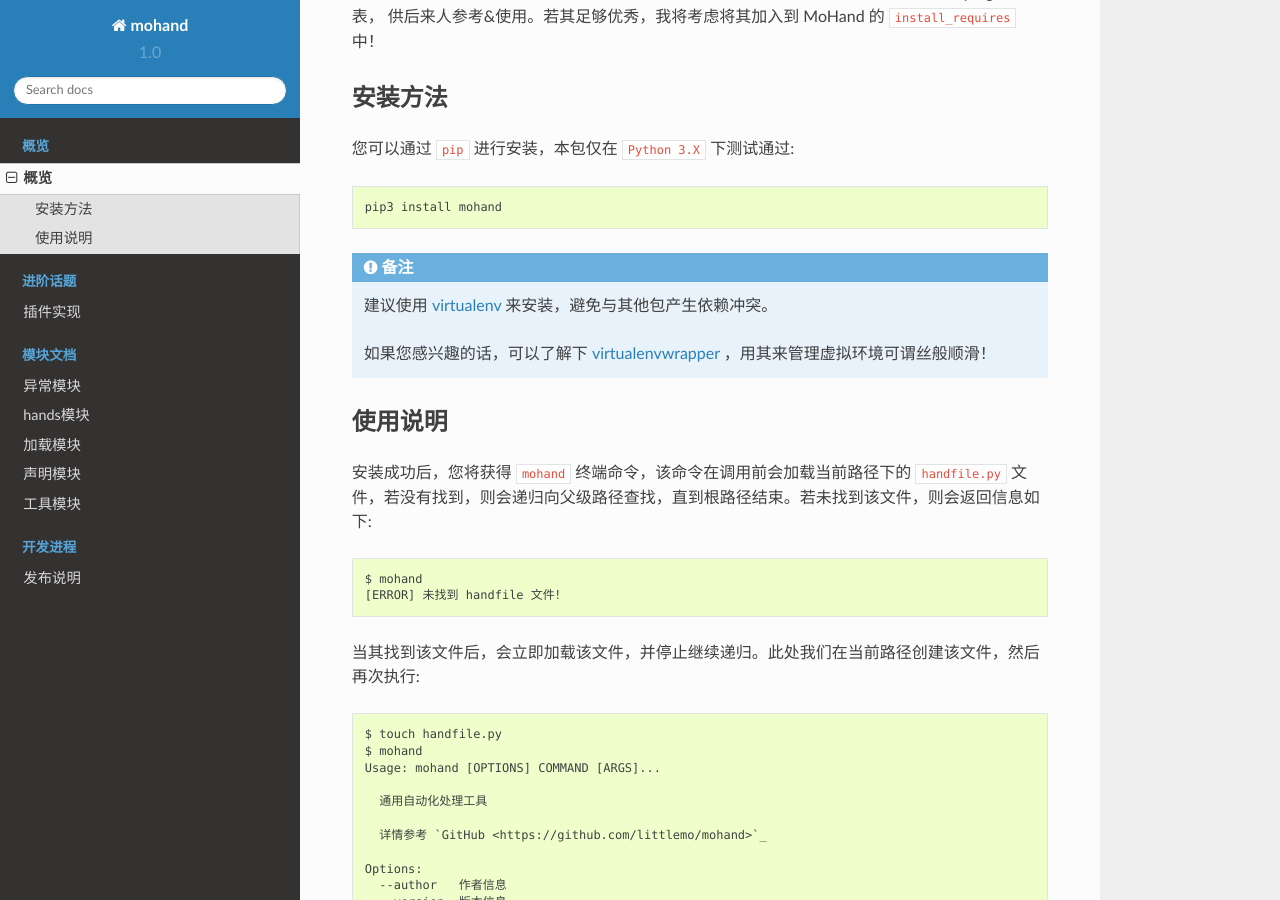
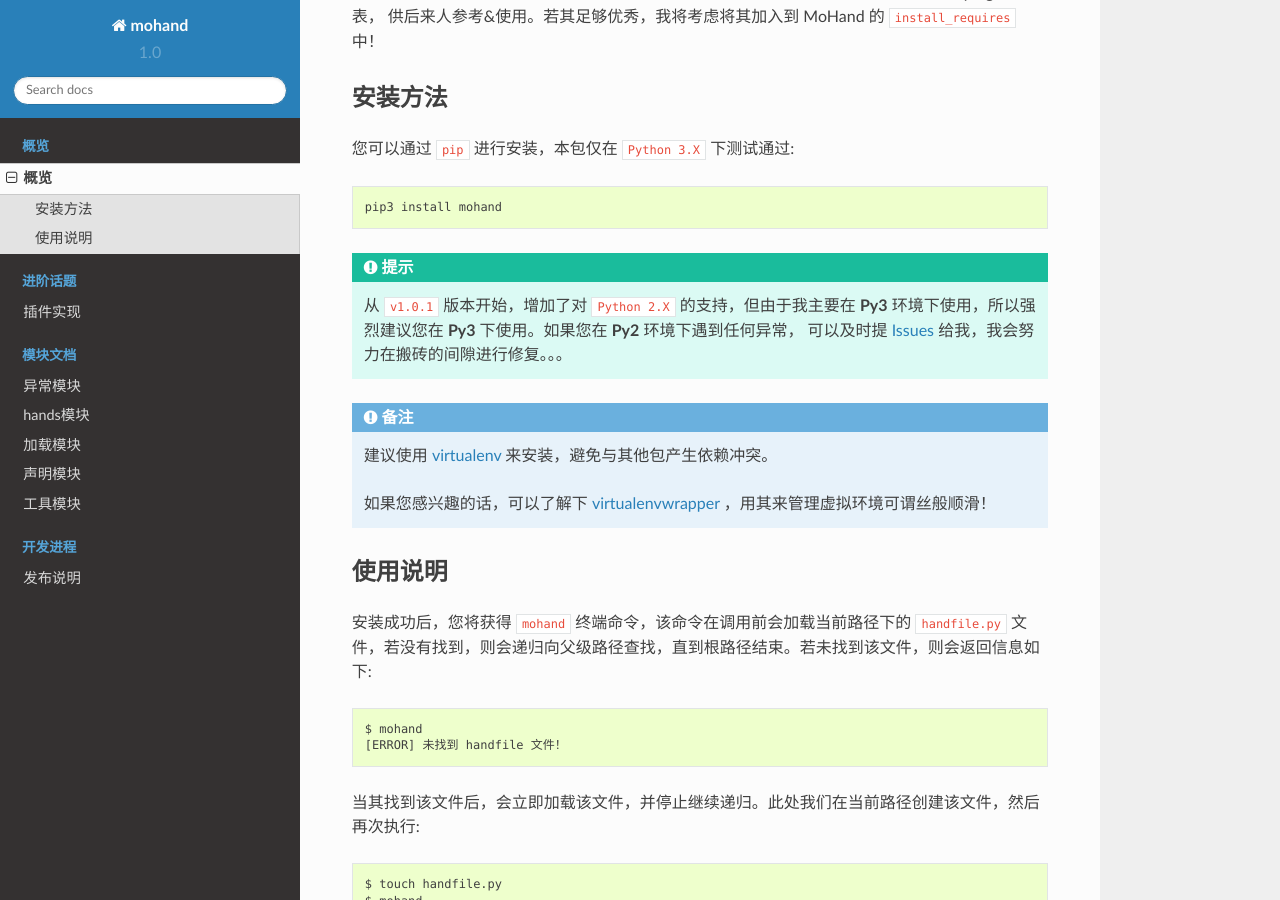
Before and after one commit to littlemo/mohand, a Sphinx documentation site: the page built from docs/source/intro/overview.rst, in a window 1280 px wide and 900 px high, scrolled down 451 px. Built offline with Sphinx 7.4.7 and the Read the Docs theme 2.0.0, drawn with Linux system fonts in a browser that asks for light colours; formulas are drawn with MathJax 3.

Commit message:
F: 在概览文档中添加关于Py2支持的提示说明

```diff
--- a/docs/source/intro/overview.rst
+++ b/docs/source/intro/overview.rst
@@ -24,6 +24,12 @@
 您可以通过 ``pip`` 进行安装，本包仅在 ``Python 3.X`` 下测试通过::
 
     pip3 install mohand
+
+.. hint::
+
+    从 ``v1.0.1`` 版本开始，增加了对 ``Python 2.X`` 的支持，但由于我主要在 **Py3**
+    环境下使用，所以强烈建议您在 **Py3** 下使用。如果您在 **Py2** 环境下遇到任何异常，
+    可以及时提 `Issues`_ 给我，我会努力在搬砖的间隙进行修复。。。
 
 .. note::
 
@@ -115,3 +121,4 @@
 .. _virtualenv: http://virtualenv.pypa.io/
 .. _virtualenvwrapper: https://virtualenvwrapper.readthedocs.io/
 .. _click: http://click.pocoo.org/6/
+.. _Issues: https://github.com/littlemo/mohand/issues
```
